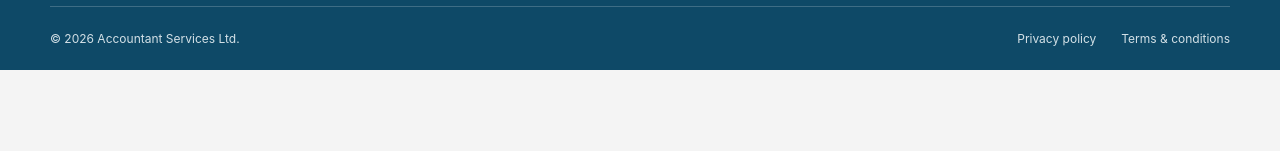
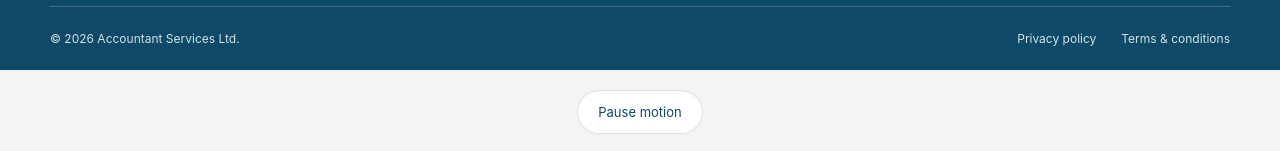
Before and after one commit to Tynarshe/accountant-services, a Next.js app: page /accountant-services in a window 1280 px wide. Shown: the part 2842-2993 px from the top of the page. Before the commit the page ends 2912 px from the top, so only its background shows below. Built offline with nearby package versions, Linux system fonts and the light colour scheme.

Commit message:
Restore site-wide motion control and continuous animations

```diff
--- a/app/components/motion-effects.tsx
+++ b/app/components/motion-effects.tsx
@@ -7,16 +7,10 @@ export function MotionEffects() {
 
   useEffect(() => {
     const preference = window.matchMedia("(prefers-reduced-motion: reduce)");
-    let timer: ReturnType<typeof setTimeout> | undefined;
-    const update = () => {
-      clearTimeout(timer);
-      setPaused(preference.matches);
-      // Without a pause control, decorative motion must settle automatically.
-      if (!preference.matches) timer = setTimeout(() => setPaused(true), 4500);
-    };
+    const update = () => setPaused(preference.matches);
     update();
     preference.addEventListener("change", update);
-    return () => { clearTimeout(timer); preference.removeEventListener("change", update); };
+    return () => preference.removeEventListener("change", update);
   }, []);
 
   useEffect(() => {
@@ -37,5 +31,11 @@ export function MotionEffects() {
     return () => observer.disconnect();
   }, []);
 
-  return null;
+  return (
+    <div className="motion-controls">
+      <button className="motion-control" type="button" aria-pressed={paused} onClick={() => setPaused((value) => !value)}>
+        {paused ? "Resume motion" : "Pause motion"}
+      </button>
+    </div>
+  );
 }
--- a/app/motion.css
+++ b/app/motion.css
@@ -2,6 +2,10 @@
 .hero-flow-grid { fill: none; stroke: #ffffff; stroke-opacity: .12; stroke-width: 1; }
 .hero-flow-line { fill: none; stroke: #d5aa72; stroke-width: 2; stroke-linecap: round; stroke-dasharray: 1; stroke-dashoffset: 0; }
 .hero-flow-node { fill: #d5aa72; }
+.motion-controls { padding: 20px; display: flex; justify-content: center; }
+.motion-control { min-height: 44px; padding: 10px 20px; color: var(--ink); background: var(--white); border: 1px solid var(--line); border-radius: 30px; font-size: 13px; cursor: pointer; }
+.motion-control:hover { background: var(--mint-bright); }
+.motion-control:focus-visible { outline: 3px solid var(--ink); outline-offset: 4px; }
 @media (prefers-reduced-motion: no-preference) {
   .hero-visual .dashboard-card { animation: supportCardDrift 7s ease-in-out infinite; }
   .hero-visual:hover .dashboard-card { animation-play-state: paused; }
```
Also changed, not shown: 40 other files (tests, documents, lock files or other folders).
